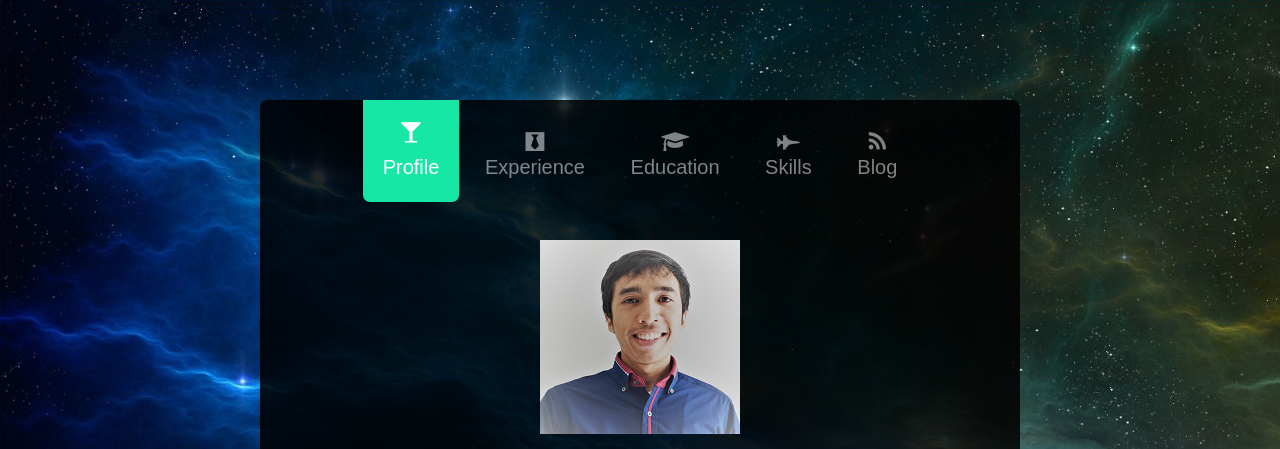
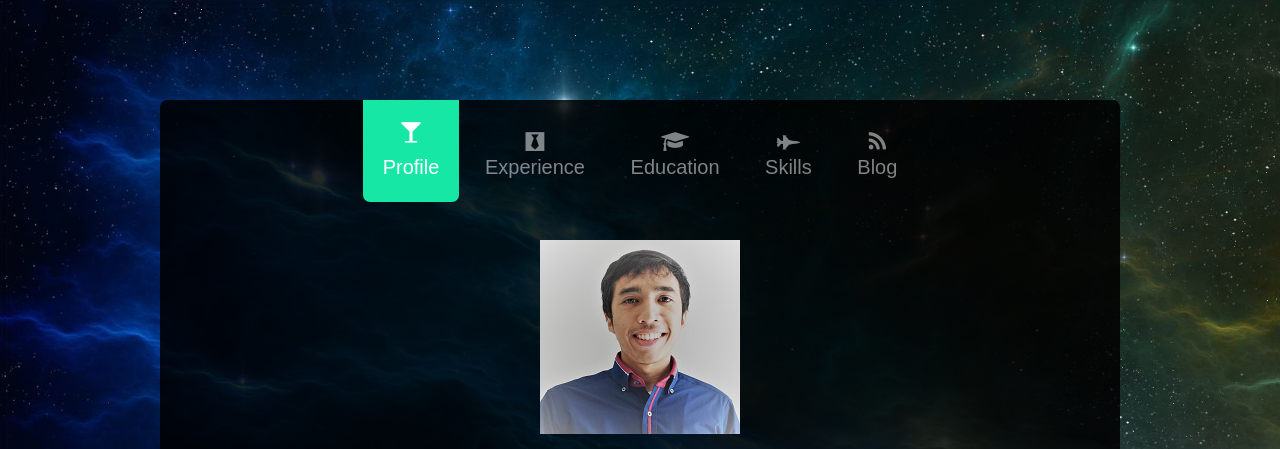
Before and after one commit to faris-id/faris-id.github.io, a plain HTML site: page index.html in a window 1280 px wide. Shown: the top 449 px of the page. Drawn offline with Linux system fonts and the light colour scheme; files whose address does not match are found by name.

Commit message:
change default width size of the main body

```diff
--- a/css/style.css
+++ b/css/style.css
@@ -70,7 +70,7 @@ h1, h2, h3, h4, h5, h6 {
 }
 
 #fh5co-main {
-  max-width: 760px;
+  max-width: 960px;
   min-height: 600px;
   margin: 5em auto 5em auto;
   position: relative;
```
